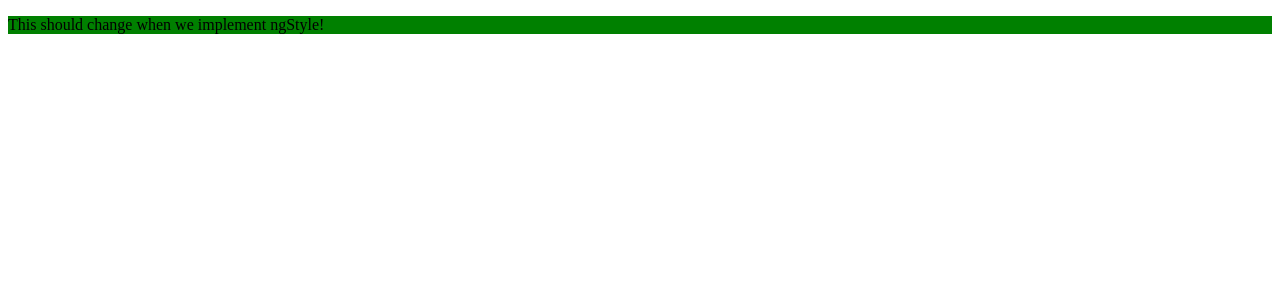
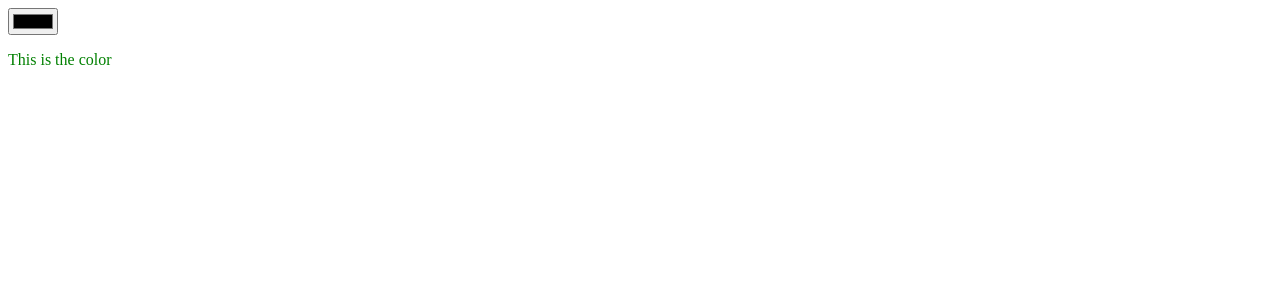
Before and after one commit to emilyzimmerman/Exercises-Class-11, an Angular app: page / in a window 1280 px wide. Shown: the top 300 px of the page. Built offline with nearby package versions, Linux system fonts and the light colour scheme.

Commit message:
Exercise 9 of class 12
I can change color with string interpolation and ngModel

```diff
--- a/src/app/app.component.html
+++ b/src/app/app.component.html
@@ -1 +1,4 @@
-<p [style.background-color]="myColor">This should change when we implement ngStyle!</p>
+<div class ='container'>
+  <input type="color" [(ngModel)] = 'changeColor'>
+  <p [ngStyle]="{color: changeColor}">This is the color</p>
+</div>
--- a/src/app/app.component.ts
+++ b/src/app/app.component.ts
@@ -6,5 +6,5 @@ import { Component } from '@angular/core';
   styleUrls: ['./app.component.css']
 })
 export class AppComponent {
-  myColor:string = 'green'
+changeColor:string = 'green'
   }
```
